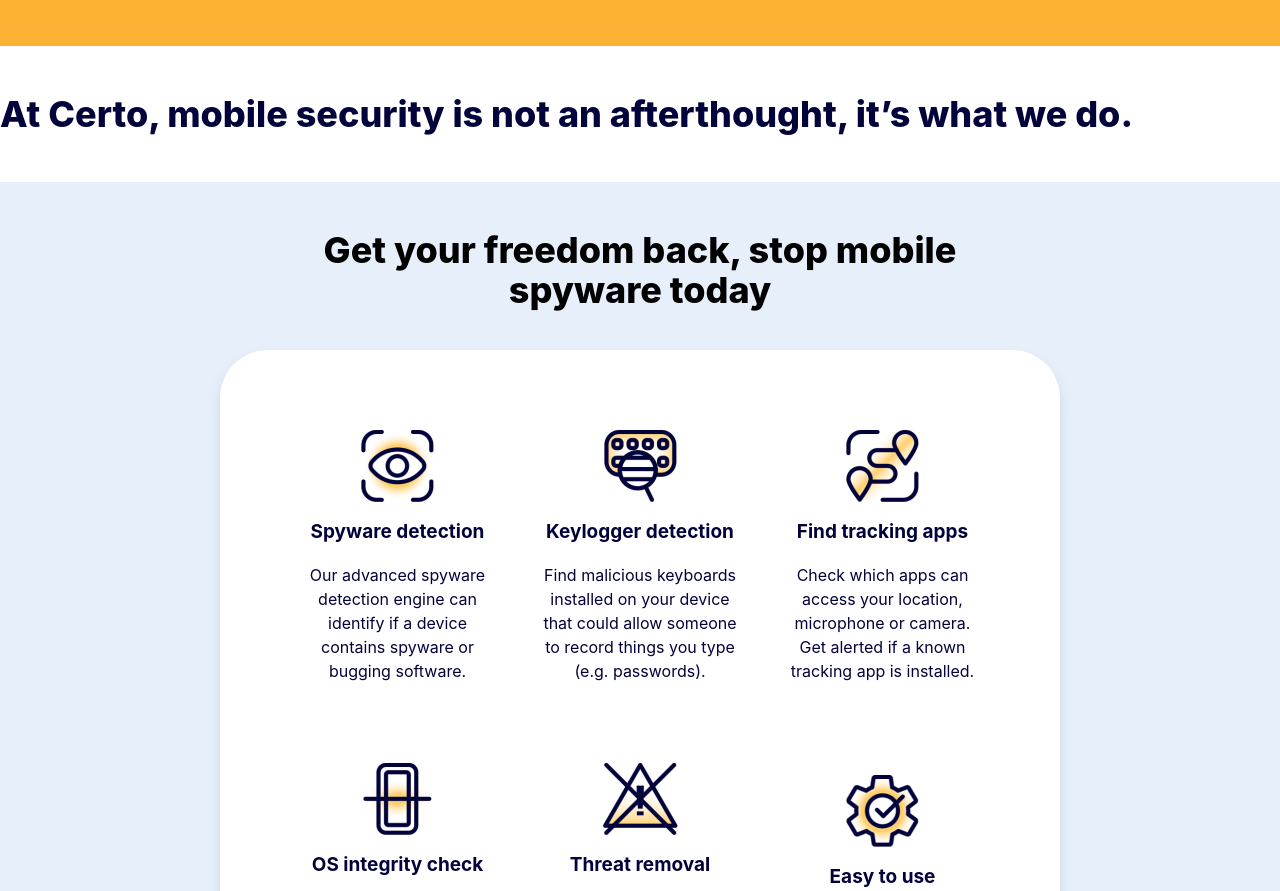
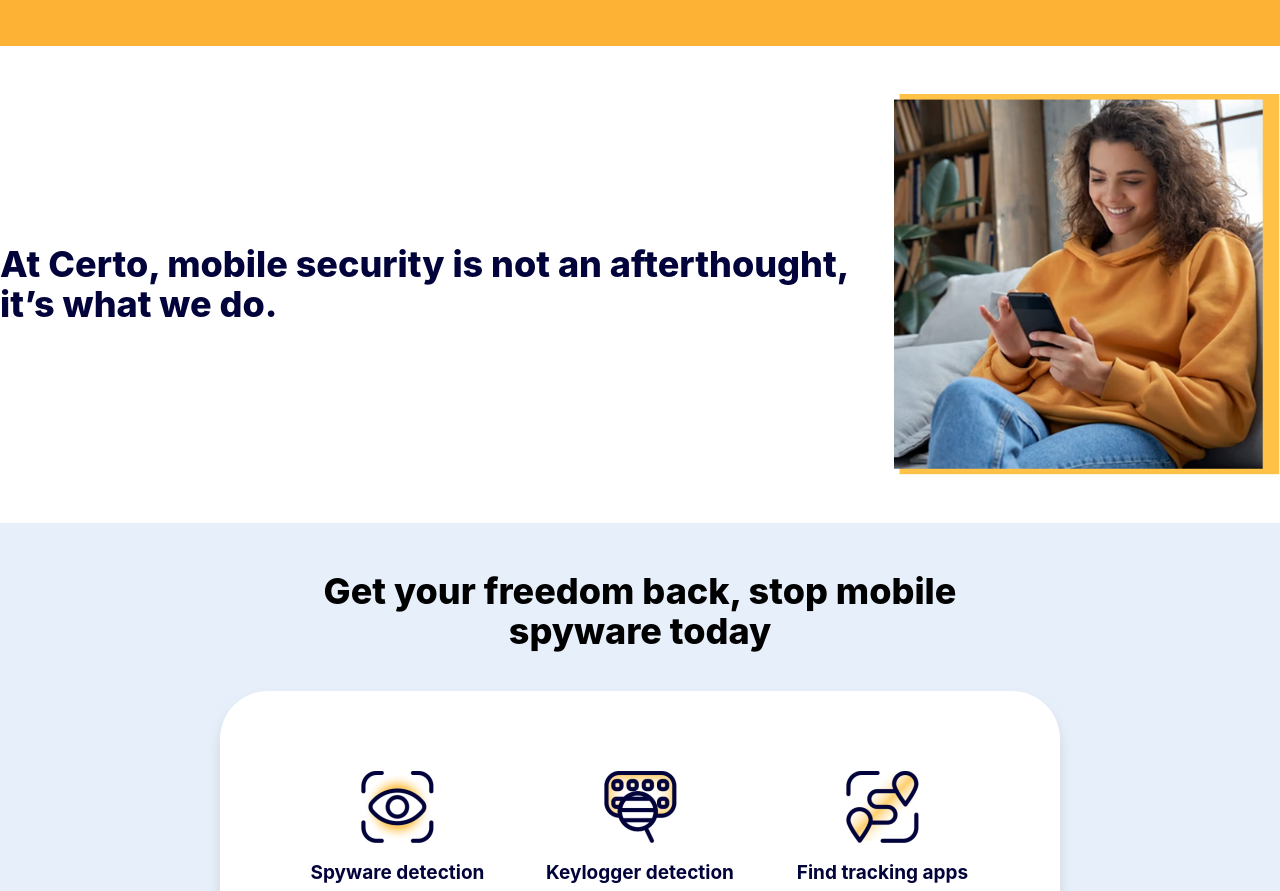
Before and after one commit to riemetoba/certo-react, a React (Vite) app: page / in a window 1280 px wide. Shown: the part 1612-2503 px from the top of the page. Built offline with nearby package versions, Linux system fonts and the light colour scheme.

Commit message:
update:  flex and image part

```diff
--- a/src/components/layouts/Experience.jsx
+++ b/src/components/layouts/Experience.jsx
@@ -1,5 +1,7 @@
 import Container from "../Container";
 import Flex from "../Flex";
+import Image from "../Image";
+import experience from "../../assets/experience.png"
 
 
 export default function Experience() {
@@ -7,7 +9,12 @@
     <section className="py-12">
        <Container>
         <Flex>
-            <h3 className="text-4xl font-extrabold text-common font-Inter">At Certo, mobile security is not an afterthought, it’s what we do.</h3>
+           <div className="">
+             <h3 className="text-4xl font-extrabold text-common font-Inter">At Certo, mobile security is not an afterthought, it’s what we do.</h3>
+           </div>
+           <div className="">
+            <Image src={experience}/>
+           </div>
         </Flex>
        </Container>
     </section>
```
